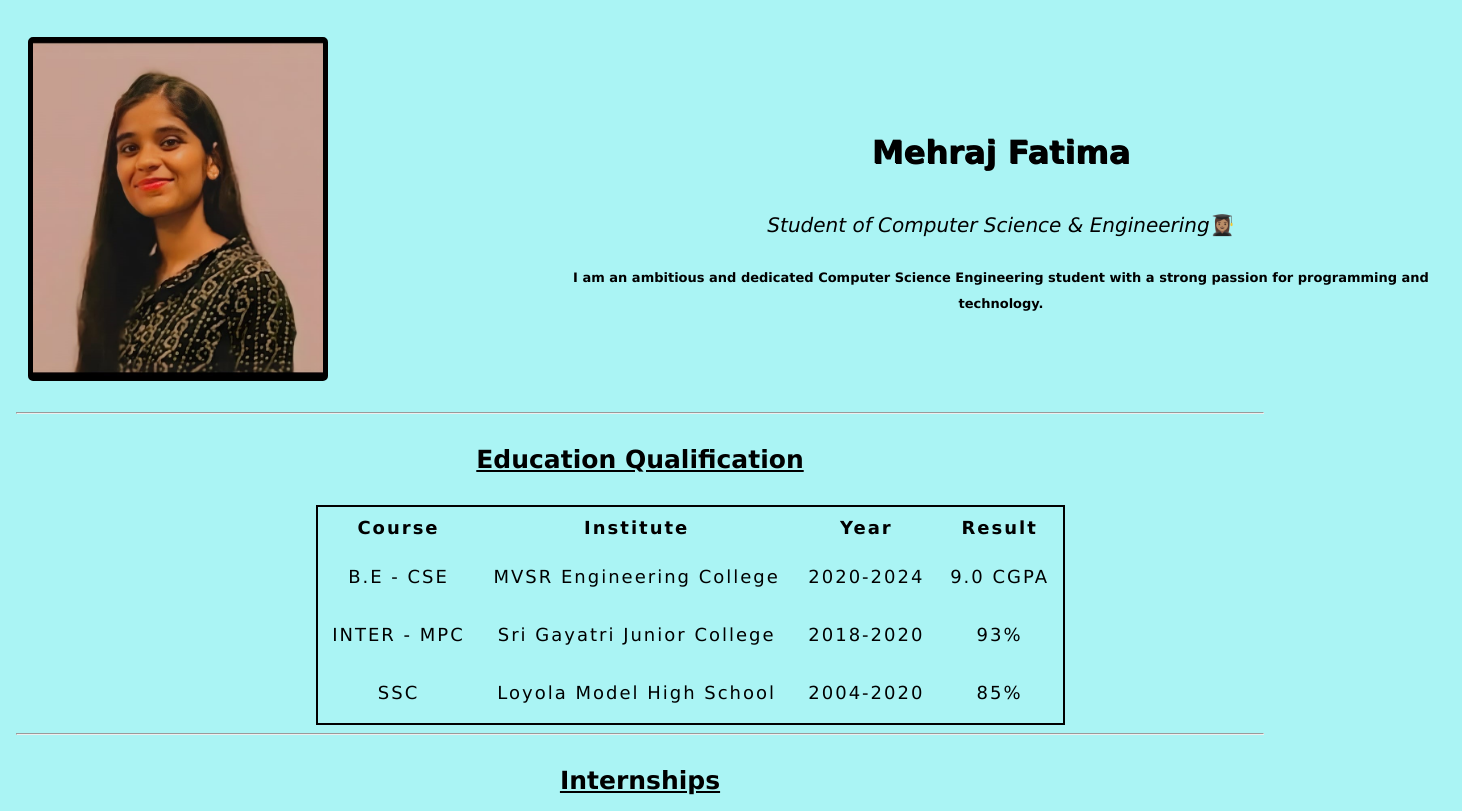
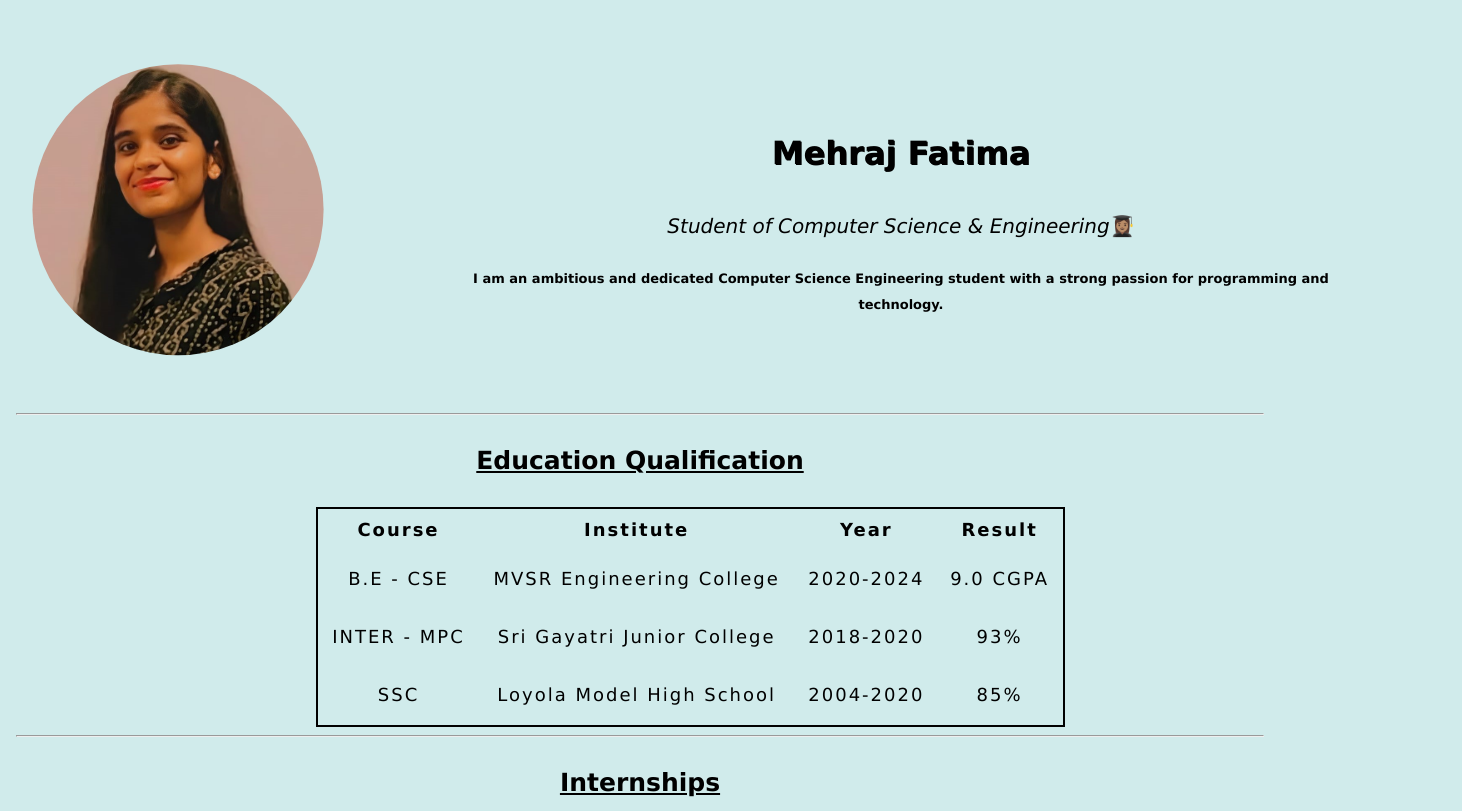
Before and after one commit to MehrajFatima/Resume-Website, a plain HTML site: page index.html in a window 1280 px wide. Shown: the top 811 px of the page, 1462 px wide, since content can reach past the window. Drawn offline with Linux system fonts and the light colour scheme.

Commit message:
image shape modified

```diff
--- a/index.html
+++ b/index.html
@@ -19,15 +19,16 @@
         .container{
             padding: 8px;
             margin: 17px 8px;
-            background-color: rgba(132, 239, 239, 0.688);
+            background-color: rgba(145, 209, 209, 0.425);
         }
         td{
             padding: 10px;
         }
         .my_pic img{
-            border: 5px solid black;
             transition: all 200ms linear;
             border-radius: 5px;
+            clip-path: circle(45% at 50% 50%);
+            /* border: 5px solid black; */
         }
         .my_pic img:hover{
             width: 500px;
@@ -36,11 +37,13 @@
         .my_pic {
             text-align: center;
             font-family: Verdana, Geneva, Tahoma, sans-serif;
+
             /* letter-spacing: 1px; */
         }
         td.my_pic{
             position: relative;
-            left: 200px;
+            left: 100px;
+
         }
         .edu table ,thead{
             width: 60%;
```
